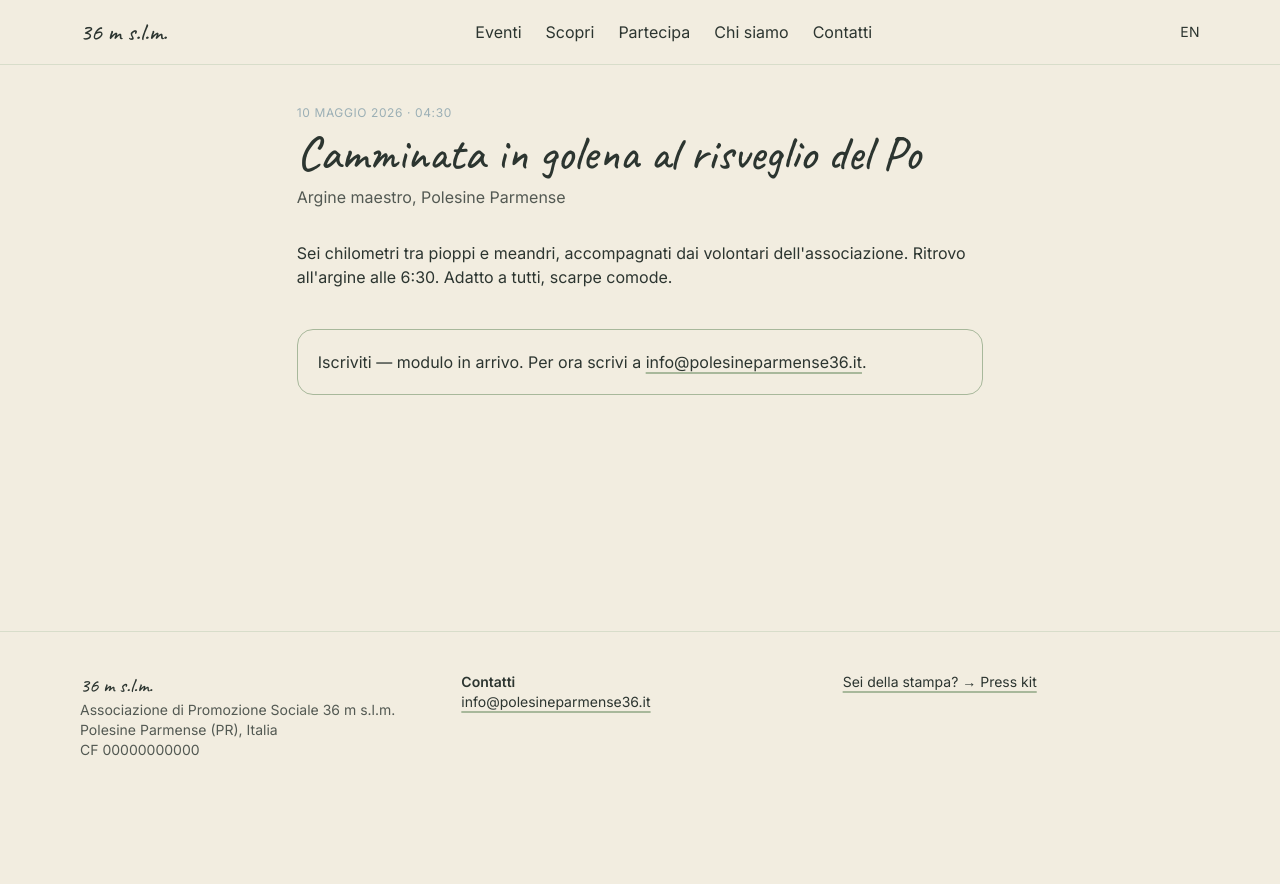
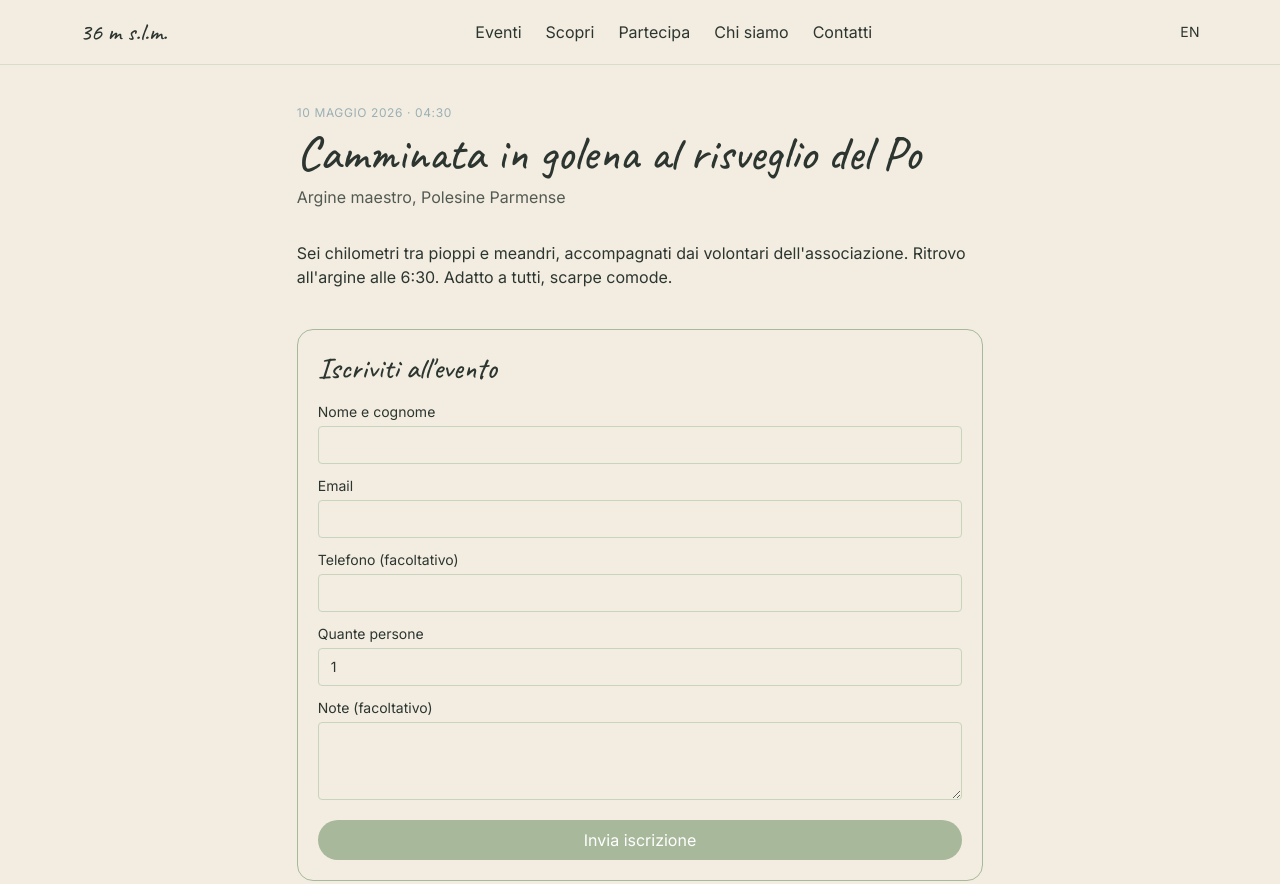
Before and after one commit to AppleInside/36mslm, an Astro site: page /it/eventi/2026-05-10-camminata-golena in a window 1280 px wide. Shown: the top 884 px of the page. Before the commit the page ends 800 px from the top, so only its background shows below. Built offline with nearby package versions, Linux system fonts and the light colour scheme; Astro itself is replaced by a stand-in of ours; no server answers.

Commit message:
feat(events): signup form on event detail page
Co-Authored-By: Claude Opus 4.7 <noreply@anthropic.com>

```diff
--- /dev/null
+++ b/src/components/EventSignupForm.astro
@@ -0,0 +1,48 @@
+---
+import { getLangFromUrl } from '../i18n/utils';
+const { eventSlug } = Astro.props as { eventSlug: string };
+const lang = getLangFromUrl(Astro.url);
+const url = new URL(Astro.url);
+const justSent = url.searchParams.get('signup') === 'ok';
+
+const labels = lang === 'it'
+  ? { title: 'Iscriviti all\'evento', name: 'Nome e cognome', email: 'Email', phone: 'Telefono (facoltativo)', size: 'Quante persone', notes: 'Note (facoltativo)', send: 'Invia iscrizione', ok: 'Iscrizione ricevuta. Ti scriviamo a conferma.' }
+  : { title: 'Sign up for this event', name: 'Full name', email: 'Email', phone: 'Phone (optional)', size: 'How many people', notes: 'Notes (optional)', send: 'Send signup', ok: 'Signup received. We will email you to confirm.' };
+---
+<section id="iscrivimi" class="mt-10 rounded-2xl border border-pioppo p-5">
+  <h2 class="font-hand text-3xl">{labels.title}</h2>
+
+  {justSent && <p class="mt-3 rounded-lg bg-argento/60 p-3">{labels.ok}</p>}
+
+  <form method="post" action="/api/event-signup" class="mt-4 grid gap-3">
+    <input type="hidden" name="eventSlug" value={eventSlug} />
+    <input type="hidden" name="sourceLang" value={lang} />
+
+    <label class="grid gap-1 text-sm">
+      <span>{labels.name}</span>
+      <input name="name" required maxlength="120" class="rounded border border-argento bg-sabbia px-3 py-2" />
+    </label>
+
+    <label class="grid gap-1 text-sm">
+      <span>{labels.email}</span>
+      <input name="email" type="email" required maxlength="200" class="rounded border border-argento bg-sabbia px-3 py-2" />
+    </label>
+
+    <label class="grid gap-1 text-sm">
+      <span>{labels.phone}</span>
+      <input name="phone" maxlength="40" class="rounded border border-argento bg-sabbia px-3 py-2" />
+    </label>
+
+    <label class="grid gap-1 text-sm">
+      <span>{labels.size}</span>
+      <input name="partySize" type="number" min="1" max="20" value="1" required class="rounded border border-argento bg-sabbia px-3 py-2" />
+    </label>
+
+    <label class="grid gap-1 text-sm">
+      <span>{labels.notes}</span>
+      <textarea name="notes" rows="3" maxlength="2000" class="rounded border border-argento bg-sabbia px-3 py-2"></textarea>
+    </label>
+
+    <button type="submit" class="mt-2 inline-block rounded-full bg-pioppo px-5 py-2 text-white">{labels.send}</button>
+  </form>
+</section>
--- a/src/pages/[lang]/eventi/[...slug].astro
+++ b/src/pages/[lang]/eventi/[...slug].astro
@@ -2,8 +2,8 @@
 import Base from '../../../layouts/Base.astro';
 import { getCollection } from 'astro:content';
 import { formatEventDate, formatTime } from '../../../lib/dates';
-import { useTranslations } from '../../../i18n/utils';
 import type { Lang } from '../../../i18n/ui';
+import EventSignupForm from '../../../components/EventSignupForm.astro';
 
 export async function getStaticPaths() {
   const all = await getCollection('events');
@@ -15,7 +15,6 @@ export async function getStaticPaths() {
 
 const { entry } = Astro.props;
 const lang = Astro.params.lang as Lang;
-const t = useTranslations(lang);
 const { Content } = await entry.render();
 ---
 <Base title={entry.data.title}>
@@ -26,10 +25,6 @@ const { Content } = await entry.render();
     <h1 class="mt-2 text-5xl">{entry.data.title}</h1>
     <p class="mt-2 opacity-80">{entry.data.location}</p>
     <div class="prose mt-8"><Content /></div>
-    {entry.data.signupRequired && (
-      <p id="iscrivimi" class="mt-10 rounded-2xl border border-pioppo p-5">
-        {t('home.heroCta.signup')} — modulo in arrivo. Per ora scrivi a <a href="mailto:info@polesineparmense36.it">info@polesineparmense36.it</a>.
-      </p>
-    )}
+    {entry.data.signupRequired && <EventSignupForm eventSlug={entry.slug.split('/').slice(1).join('/')} />}
   </article>
 </Base>
```
